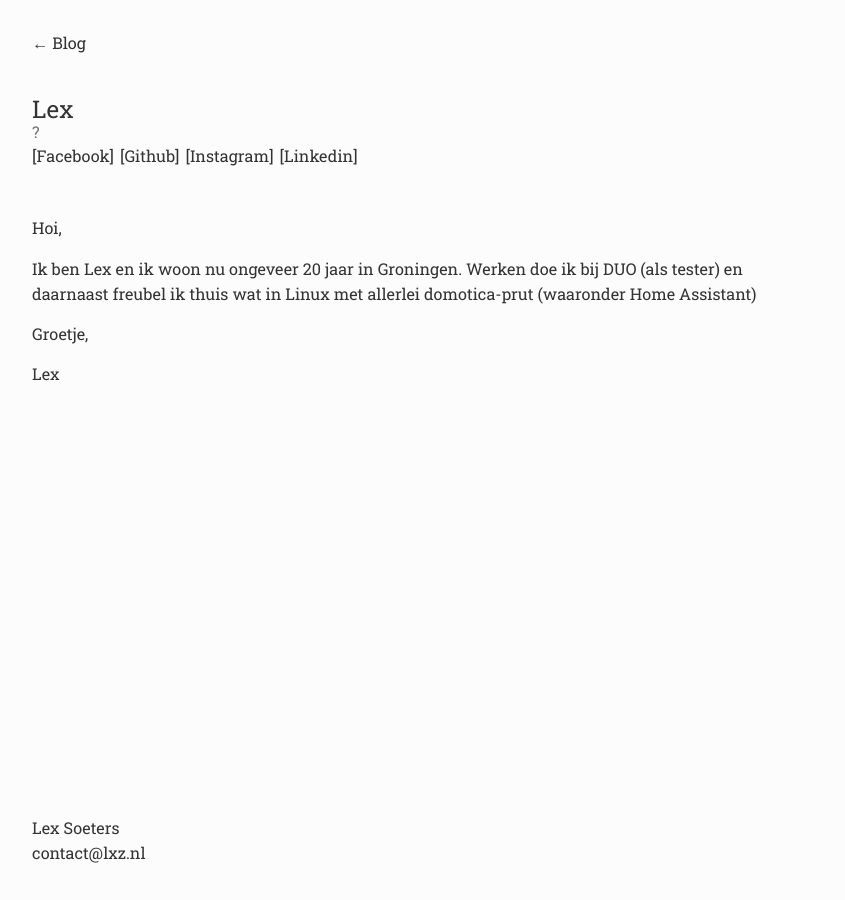
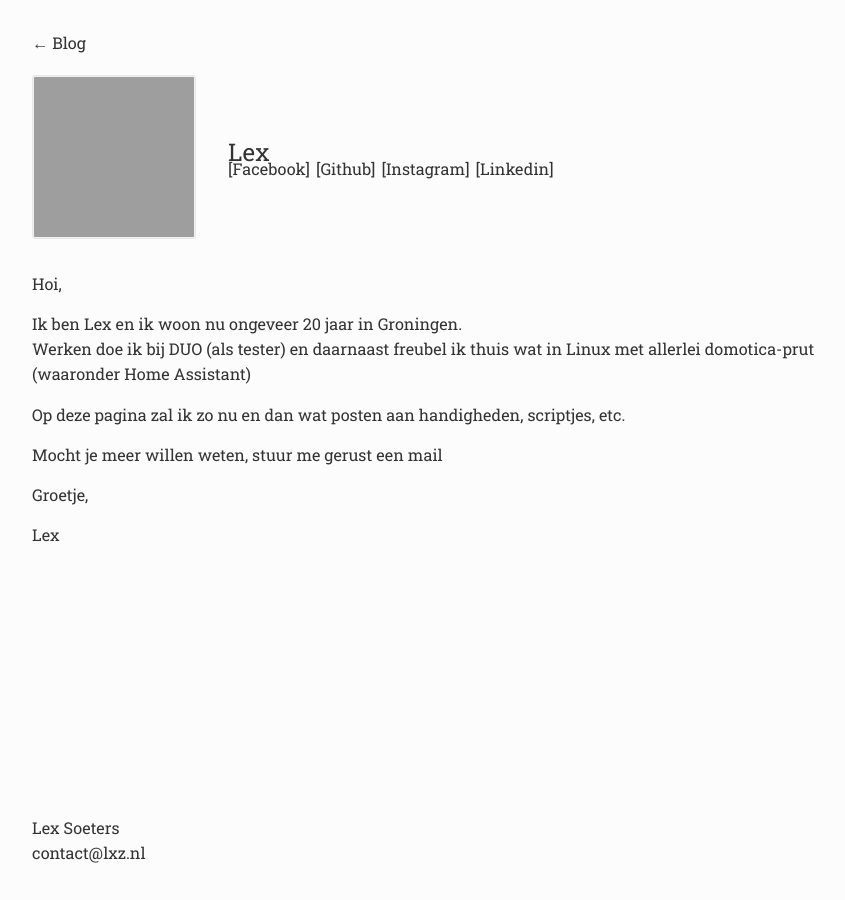
Before and after one commit to lxz81/jekyll, a Jekyll site: the page built from about.md, in a window 1280 px wide. Shown: the whole page, without its empty margins (213-1058 px from the left). Built offline with Jekyll 4.4.1, drawn with Linux system fonts in a browser that asks for light colours; nearby versions of some CDN libraries.

Commit message:
page added

```diff
--- a/Gemfile
+++ b/Gemfile
@@ -3,3 +3,5 @@
 source "https://rubygems.org"
 gemspec
 gem 'wdm', '>= 0.1.0' if Gem.win_platform?
+gem 'jekyll-target-blank'
+gem 'jemoji', '~> 0.12.0'
--- a/_config.yml
+++ b/_config.yml
@@ -6,14 +6,14 @@ description: > # this means to ignore newlines until "show_excerpts:"
   lxz.nl
 favicon: "./favicon.ico" # set the favicon of the site
 
-show_excerpts: false # set to true to show excerpts on the homepage
+show_excerpts: true # set to true to show excerpts on the homepage
 # google_analytics: UA-138300702-1
 
 # Moving date format
 # refer to https://shopify.github.io/liquid/filters/date/ if you want to customize this
 moving:
-  avatar_url: # "https://avatars3.githubusercontent.com/u/27029242?s=460&v=4"  avatar in about page
-  about_you: '?' # short description about you in about page
+  avatar_url: https://www.lxz.nl/assets/img/krul-bril.png #  avatar in about page
+  # about_you: '' # short description about you in about page
   date_format: "%b %d" # date format of posts in home page
   back_to: "Blog" # In the post page, you have a back button above the title, you can custom the text by yourself.
 
@@ -49,3 +49,5 @@ theme: moving # note, please use huangyz0918/moving if you want to publish to Gi
 plugins:
   - jekyll-feed
   - jekyll-seo-tag
+  - jekyll-target-blank
+  - jemoji
--- a/about.md
+++ b/about.md
@@ -4,8 +4,13 @@ layout: about
 
 Hoi,
 
-Ik ben Lex en ik woon nu ongeveer 20 jaar in Groningen.
+Ik ben Lex en ik woon nu ongeveer 20 jaar in Groningen.<br>
 Werken doe ik bij DUO (als tester) en daarnaast freubel ik thuis wat in Linux met allerlei domotica-prut (waaronder Home Assistant) <br>
+
+Op deze pagina zal ik zo nu en dan wat posten aan handigheden, scriptjes, etc.
+
+Mocht je meer willen weten, stuur me gerust een mail
+
 
 Groetje,
 
```
Also changed, not shown: _posts/2019-04-20-sync-notes.md (deleted, +0 -23 lines).
